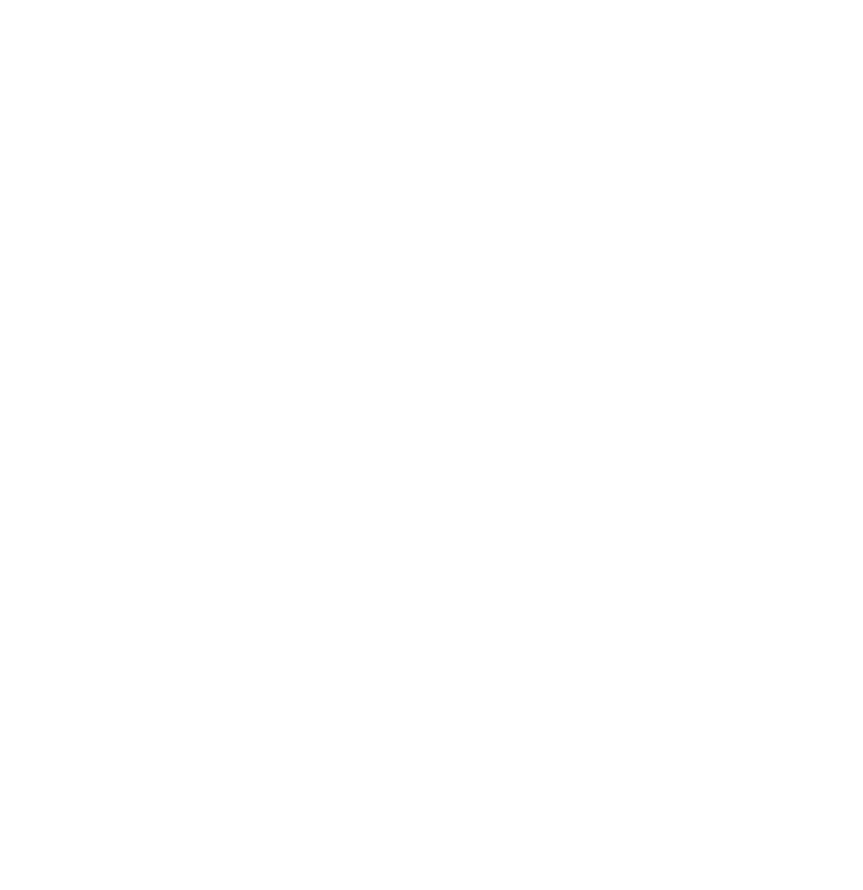
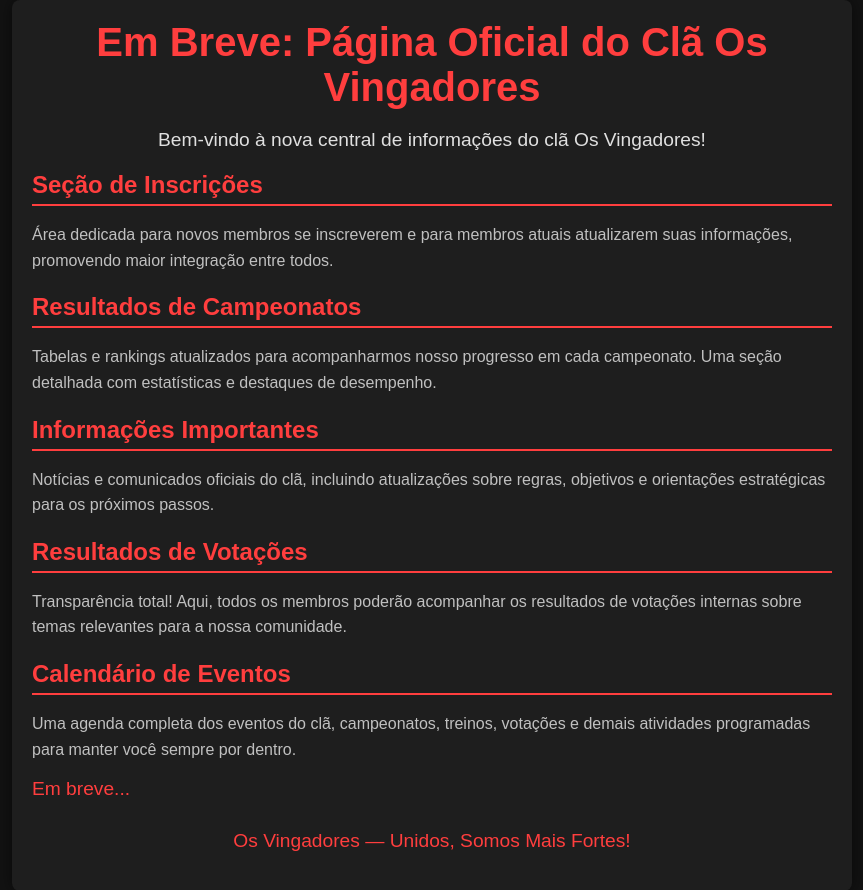
Before and after one commit to felipeproject/clan_vin, a plain HTML site: page index.html in a window 1280 px wide. Shown: the whole page, without its empty margins (208-1071 px from the left). Before the commit the page ends 800 px from the top, so only its background shows below. Drawn offline with Linux system fonts and the light colour scheme.

Commit message:
Atualizações automáticas

```diff
--- a/index.html
+++ b/index.html
@@ -1,11 +1,117 @@
 <!DOCTYPE html>
-<html lang="en">
+<html lang="pt-BR">
 <head>
     <meta charset="UTF-8">
     <meta name="viewport" content="width=device-width, initial-scale=1.0">
-    <title>Document</title>
+    <title>Os Vingadores - Página Oficial</title>
+    <style>
+        /* Estilos básicos */
+        body {
+            margin: 0;
+            padding: 0;
+            font-family: Arial, sans-serif;
+            background-color: #121212;
+            color: #ffffff;
+            display: flex;
+            justify-content: center;
+            align-items: center;
+            min-height: 100vh;
+        }
+
+        /* Contêiner principal */
+        .container {
+            max-width: 800px;
+            padding: 20px;
+            background-color: #1e1e1e;
+            border-radius: 8px;
+            box-shadow: 0 0 15px rgba(0, 0, 0, 0.5);
+        }
+
+        /* Cabeçalho */
+        .header {
+            text-align: center;
+            margin-bottom: 20px;
+        }
+        .header h1 {
+            color: #ff3e3e;
+            font-size: 2.5em;
+            margin: 0;
+        }
+        .header p {
+            color: #e0e0e0;
+            font-size: 1.2em;
+        }
+
+        /* Seções */
+        .section {
+            margin-bottom: 20px;
+        }
+        .section h2 {
+            font-size: 1.5em;
+            color: #ff3e3e;
+            margin-bottom: 10px;
+            border-bottom: 2px solid #ff3e3e;
+            padding-bottom: 5px;
+        }
+        .section p {
+            color: #c0c0c0;
+            line-height: 1.6em;
+        }
+
+        /* Lista de seções */
+        .event-calendar {
+            color: #ff3e3e;
+            font-size: 1.2em;
+            margin-top: 10px;
+        }
+
+        /* Rodapé */
+        .footer {
+            text-align: center;
+            color: #ff3e3e;
+            font-size: 1.2em;
+            margin-top: 30px;
+        }
+    </style>
 </head>
 <body>
 
+<div class="container">
+    <div class="header">
+        <h1>Em Breve: Página Oficial do Clã Os Vingadores</h1>
+        <p>Bem-vindo à nova central de informações do clã Os Vingadores!</p>
+    </div>
+
+    <div class="section">
+        <h2>Seção de Inscrições</h2>
+        <p>Área dedicada para novos membros se inscreverem e para membros atuais atualizarem suas informações, promovendo maior integração entre todos.</p>
+    </div>
+
+    <div class="section">
+        <h2>Resultados de Campeonatos</h2>
+        <p>Tabelas e rankings atualizados para acompanharmos nosso progresso em cada campeonato. Uma seção detalhada com estatísticas e destaques de desempenho.</p>
+    </div>
+
+    <div class="section">
+        <h2>Informações Importantes</h2>
+        <p>Notícias e comunicados oficiais do clã, incluindo atualizações sobre regras, objetivos e orientações estratégicas para os próximos passos.</p>
+    </div>
+
+    <div class="section">
+        <h2>Resultados de Votações</h2>
+        <p>Transparência total! Aqui, todos os membros poderão acompanhar os resultados de votações internas sobre temas relevantes para a nossa comunidade.</p>
+    </div>
+
+    <div class="section">
+        <h2>Calendário de Eventos</h2>
+        <p>Uma agenda completa dos eventos do clã, campeonatos, treinos, votações e demais atividades programadas para manter você sempre por dentro.</p>
+        <div class="event-calendar">Em breve...</div>
+    </div>
+
+    <div class="footer">
+        <p>Os Vingadores — Unidos, Somos Mais Fortes!</p>
+    </div>
+</div>
+
 </body>
 </html>
```
